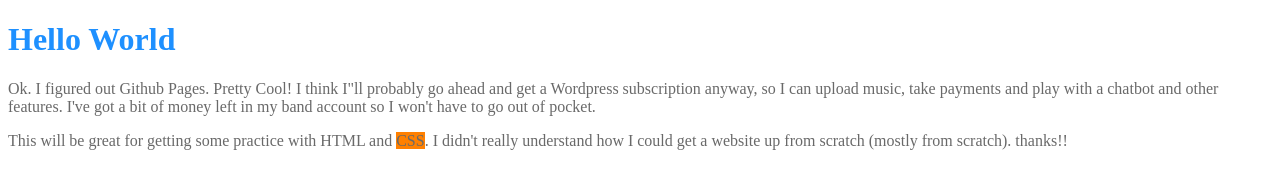
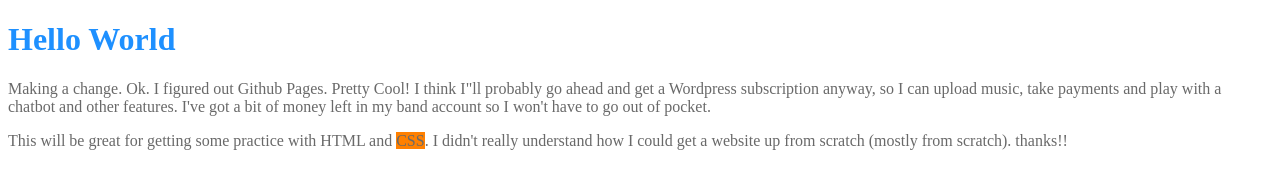
Before and after one commit to Johny5alive/Johny5alive.github.io, a plain HTML site: page index.html in a window 1280 px wide. Drawn offline with Linux system fonts and the light colour scheme.

Commit message:
Update index.html

```diff
--- a/index.html
+++ b/index.html
@@ -3,7 +3,7 @@
 <head><link rel="stylesheet" href="GitPagesTestCSS.css"></head>
 <body>
 <h1>Hello World</h1>
-<p>Ok. I figured out Github Pages. Pretty Cool! I think I"ll probably go ahead and get a Wordpress subscription anyway, so I can upload music, take payments and play with a chatbot and other features. I've got a bit of money left in my band account so I won't have to go out of pocket.</p>
+<p>Making a change. Ok. I figured out Github Pages. Pretty Cool! I think I"ll probably go ahead and get a Wordpress subscription anyway, so I can upload music, take payments and play with a chatbot and other features. I've got a bit of money left in my band account so I won't have to go out of pocket.</p>
 
 <p>This will be great for getting some practice with HTML and <span>CSS</span>. I didn't really understand how I could get a website up from scratch (mostly from scratch).
 
```
